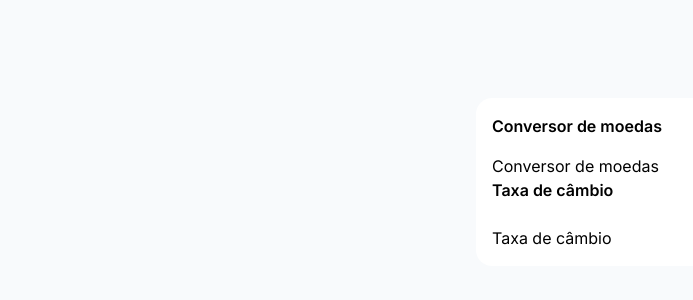
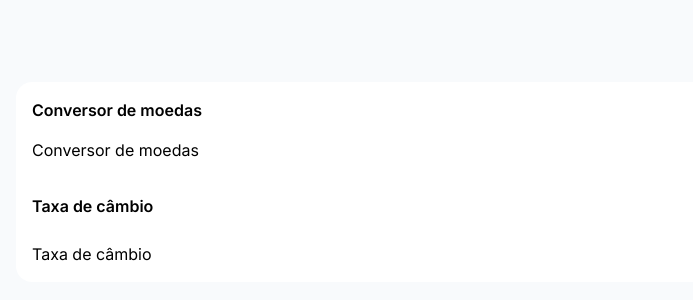
Before and after one commit to KrisMazzini/boraCodar-09, a React (Vite) app: page / in a window 1280 px wide. Shown: the part 218-518 px from the top of the page, without its empty margins (4-697 px from the left). Built offline with nearby package versions, Linux system fonts and the light colour scheme.

Commit message:
adjust initial layout

```diff
--- a/src/pages/Home/styles.ts
+++ b/src/pages/Home/styles.ts
@@ -5,5 +5,9 @@ export const Container = styled.main`
   padding: 1.6rem;
   border-radius: 16px;
 
+  display: flex;
+  flex-direction: column;
+  gap: 3.2rem;
+
   background-color: ${(props) => props.theme['surface-primary']};
 `
--- a/src/styles/global.ts
+++ b/src/styles/global.ts
@@ -16,8 +16,8 @@ export const GlobalStyle = createGlobalStyle`
         padding: 2rem;
 
         display: flex;
+        flex-direction: column;
         justify-content: center;
-        align-items: center;
 
         background-color: ${(props) => props.theme['bg-color']};
     }
@@ -28,4 +28,8 @@ export const GlobalStyle = createGlobalStyle`
         font-weight: 400;
         line-height: 2.4rem;
     }
+
+    div#root {
+
+    }
 `
```
